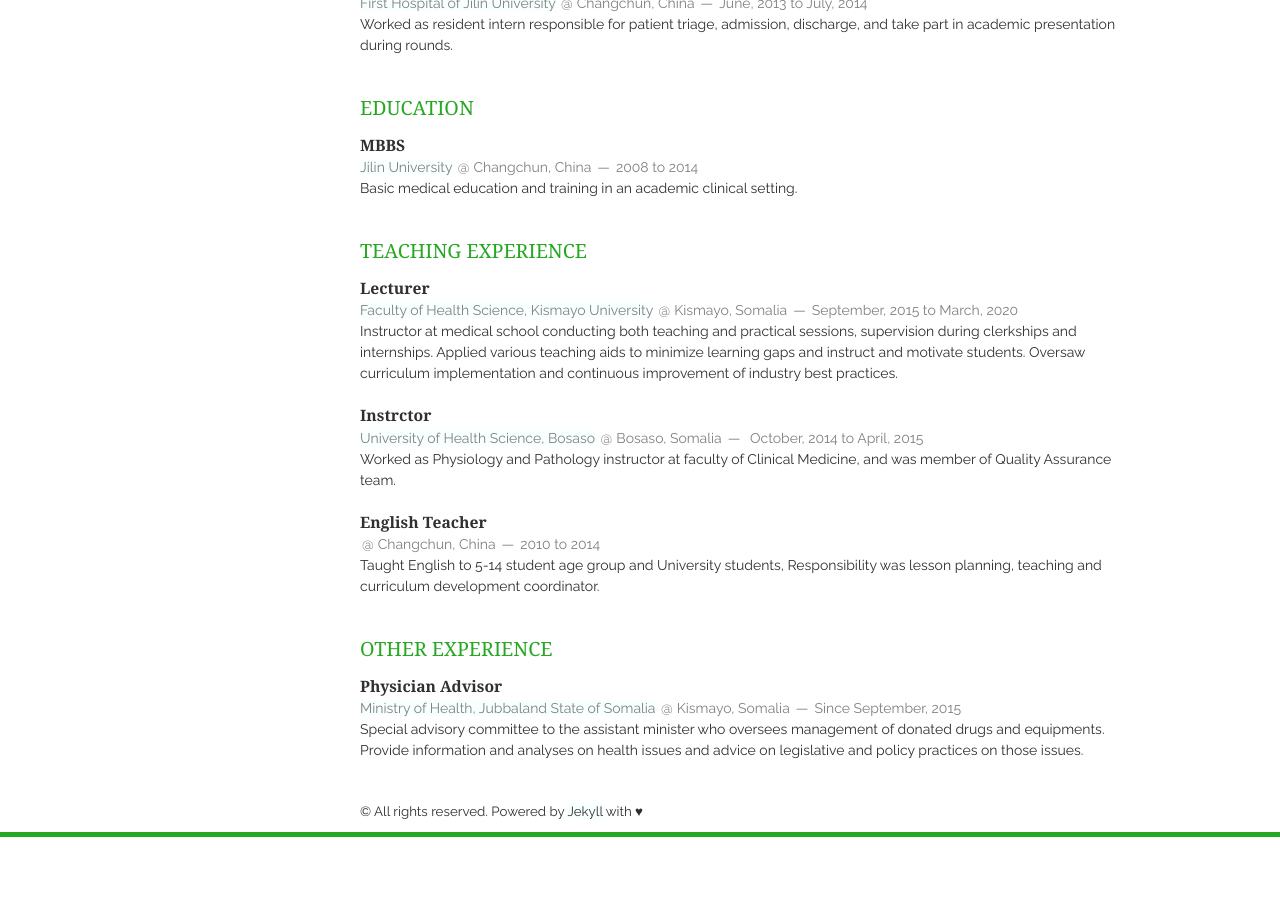
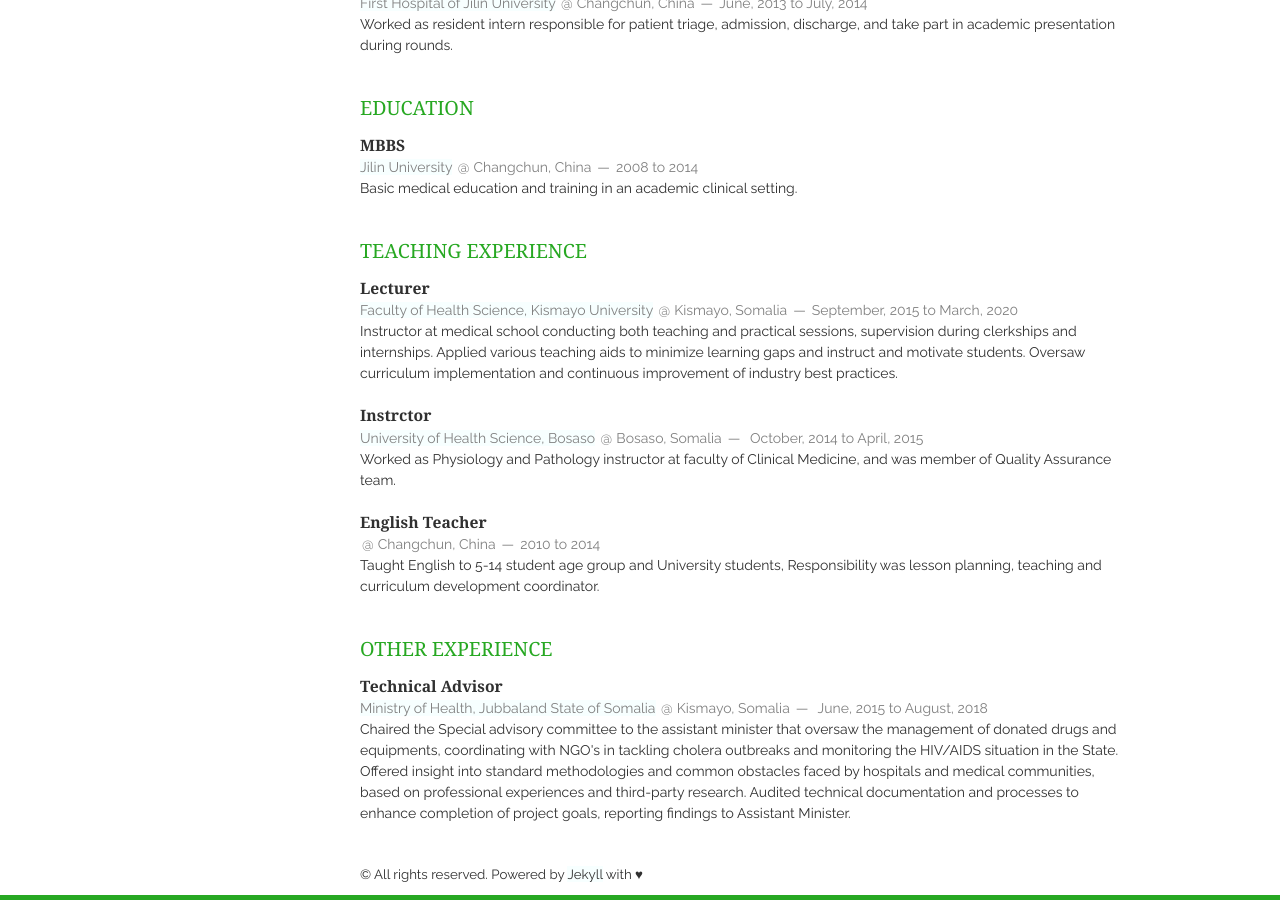
Before and after one commit to burhaninho/vitae, a Jekyll site: the page built from index.html, in a window 1280 px wide and 900 px high, scrolled down 972 px. Built offline with Jekyll 4.4.1, drawn with Linux system fonts in a browser that asks for light colours; nearby versions of some CDN libraries; before the commit the page ends 1809 px from its top, so only the background shows below that.

Commit message:
Update others.html

```diff
--- a/_includes/others.html
+++ b/_includes/others.html
@@ -2,14 +2,14 @@
     <h1>Other Experience</h1>
     <article>
         <header>
-            <h1>Physician Advisor</h1>
+            <h1>Technical Advisor</h1>
             <span><a href="https://en.wikipedia.org/wiki/Jubaland">Ministry of Health, Jubbaland State of Somalia</a></span>
-            <span><address>Kismayo, Somalia</address><time>Since September, 2015</time></span>
+            <span><address>Kismayo, Somalia</address><time> June, 2015 to August, 2018</time></span>
         </header>
         <p>
-            Special advisory committee to the assistant minister who oversees management of donated drugs and equipments.
-            Provide information and analyses on health issues and advice on legislative and policy practices on those issues.
-
+           Chaired the Special advisory committee to the assistant minister that oversaw the management of donated drugs and equipments, coordinating with NGO's in tackling cholera outbreaks and monitoring the HIV/AIDS situation in the State.
+           Offered insight into standard methodologies and common obstacles faced by hospitals and medical communities, based on professional experiences and third-party research.
+           Audited technical documentation and processes to enhance completion of project goals, reporting findings to Assistant Minister.
         </p>
     </article>
 
```
